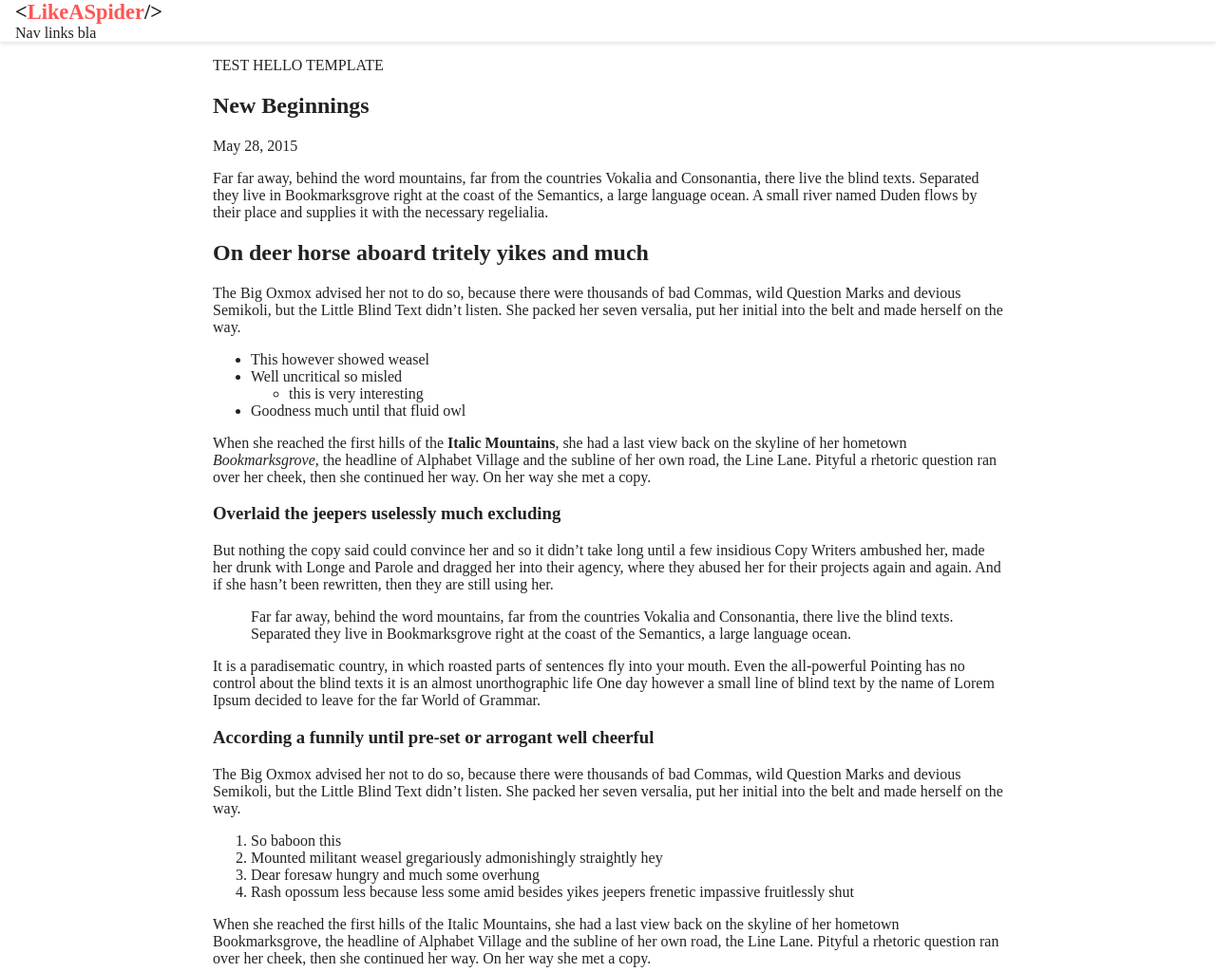
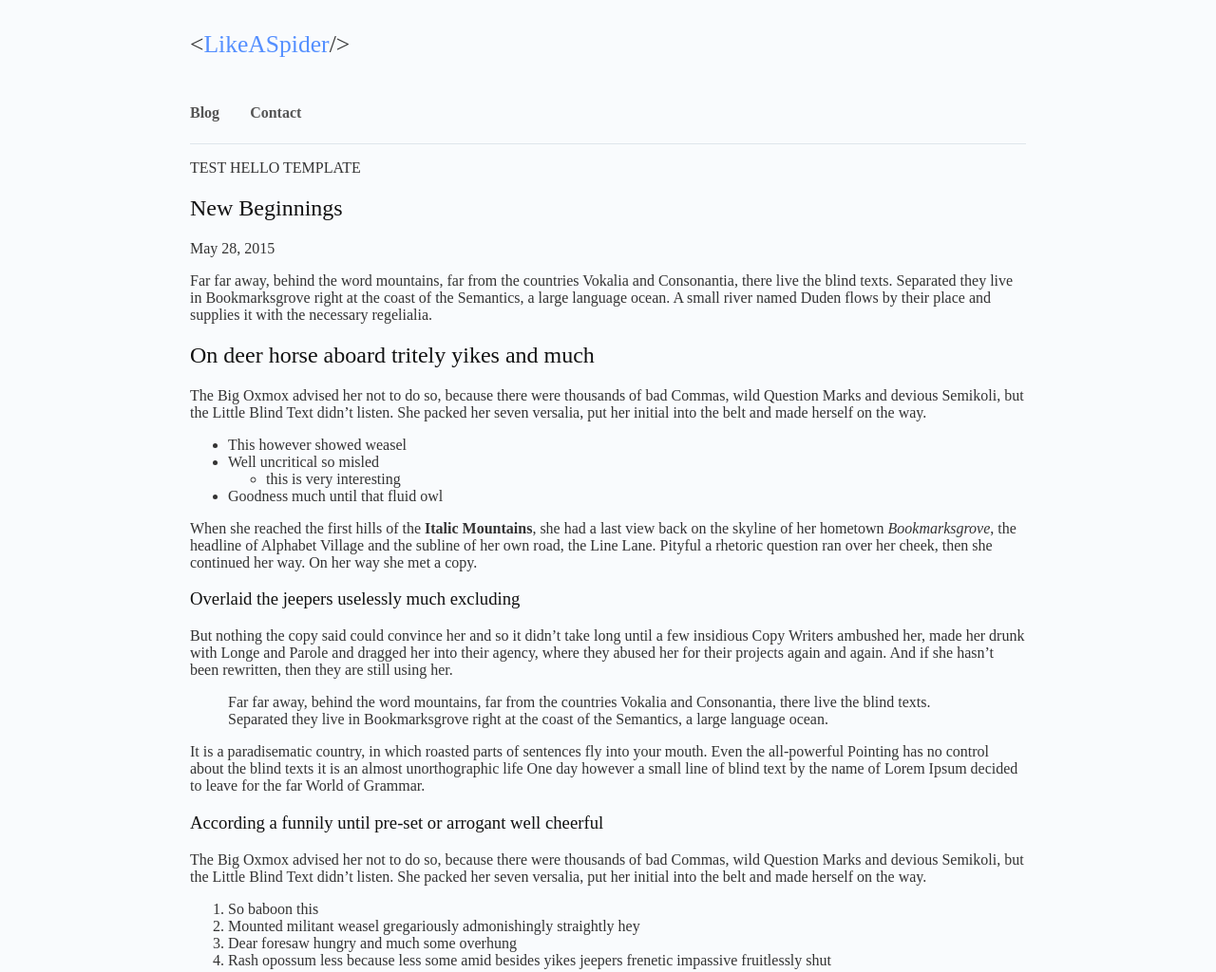
Before and after one commit to Feekar/jgustavsson, a Gatsby site: page /new-beginnings/ in a window 1280 px wide. Shown: the top 1024 px of the page at 95% size. Built offline with nearby package versions, Linux system fonts and the light colour scheme; Gatsby itself is replaced by a stand-in of ours.

Commit message:
settling on a new style

```diff
--- a/gatsby-config.js
+++ b/gatsby-config.js
@@ -17,8 +17,8 @@ module.exports = {
       options: {
         fonts: [
           {
-            family: "Raleway",
-            variants: ["400", "700"],
+            family: "Montserrat",
+            variants: ["400", "500"],
           },
         ],
       },
--- a/src/components/Header/index.jsx
+++ b/src/components/Header/index.jsx
@@ -6,14 +6,15 @@ import styles from "./styles.module.scss";
 const Header = () => {
   return (
     <header className={styles.header}>
-      <div className={styles.innerContainer}>
-        <Link to="/" className={styles.logo}>
-          <span>&lt;</span>
-          LikeASpider
-          <span>/&gt;</span>
-        </Link>
-        <nav>Nav links bla</nav>
-      </div>
+      <Link to="/" className={styles.logo}>
+        <span>&lt;</span>
+        LikeASpider
+        <span>/&gt;</span>
+      </Link>
+      <nav className={styles.nav}>
+        <Link to="/">Blog</Link>
+        <Link to="/contact">Contact</Link>
+      </nav>
     </header>
   );
 };
--- a/src/components/Header/styles.module.scss
+++ b/src/components/Header/styles.module.scss
@@ -1,30 +1,45 @@
 .header {
-  width: 100%;
-  padding: 0 1rem;
-  box-sizing: border-box;
-  position: sticky;
-  top: 0;
-  background: white;
-  z-index: 1;
-  box-shadow: var(--shadow);
-}
-
-.inner-container {
-  max-width: 52rem;
-  height: 4rem;
+  max-width: var(--site-width);
   margin: 0 auto;
-  justify-content: space-between;
-  align-items: center;
+  flex-direction: column;
   display: flex;
+  border-bottom: 1px solid var(--border-color);
+  border-bottom: 1px solid #dfe6ec;
 }
 
 .logo {
-  font-size: 1.4rem;
-  font-weight: bold;
+  font-size: 1.6rem;
   text-decoration: none;
   color: var(--main-color);
+  display: inline-block;
+  padding: 2rem 0;
+
+  &:hover {
+    color: var(--main-color);
+  }
 
   span {
-    color: #222;
+    color: #333;
   }
 }
+
+.nav {
+  display: flex;
+  a {
+    font-weight: 600;
+    padding: 1rem 1rem 1.5rem 1rem;
+    display: inline-block;
+    color: var(--color-black-light);
+    margin-bottom: -1px;
+    text-decoration: none;
+
+    &:first-of-type {
+      padding-left: 0;
+    }
+
+    &:hover {
+      border-bottom: 1px solid black;
+      margin-top: -1px;
+    }
+  }
+}
--- a/src/components/Layout/styles.module.scss
+++ b/src/components/Layout/styles.module.scss
@@ -1,9 +1,9 @@
 .app-container {
-  font-family: "Raleway", sans-serif;
+  font-family: "Montserrat", sans-serif;
 }
 
 .main {
-  max-width: 52rem;
+  max-width: var(--site-width);
   margin: 0 auto;
   margin-top: 2 rem;
   padding: 1rem;
@@ -11,20 +11,39 @@
 
 :global(body) {
   margin: 0;
-  color: #222;
+  color: #333;
+  background: var(--background-color);
 }
 
 :global(a) {
   text-decoration: none;
   color: var(--color-black);
+
+  &:hover {
+    color: #111;
+  }
+}
+
+:global(h1),
+:global(h2),
+:global(h3),
+:global(h4),
+:global(h5),
+:global(h6) {
+  font-weight: 500;
+  color: #111;
 }
 
 :global(:root) {
   // --main-color: #6d5aff;
-  --main-color: #ff5454;
+  --main-color: #548fff;
   --secondary-color: #ffb74b;
-  --color-black: #222;
+  --color-black: #333;
+  --color-black-light: #555;
   --color-gray: #6b6b6b;
   --shadow: 0 2px 4px #dee2e6;
   --border: 1px solid #ececec;
+  --background-color: #f9fbfd;
+  --border-color: #edf2f8;
+  --site-width: 55rem;
 }
--- a/src/components/Posts/styles.module.scss
+++ b/src/components/Posts/styles.module.scss
@@ -17,9 +17,9 @@
 }
 
 .header {
-  margin-bottom: 3rem;
   padding: 2rem;
-  color: white;
-  background: var(--main-color);
-  text-align: center;
+  color: var(--color-black);
+  font-weight: normal;
+  padding-left: 0;
+  margin: 2rem 0;
 }
```
Also changed, not shown: src/components/PostPreview/styles.module.scss (+12 -5 lines).
